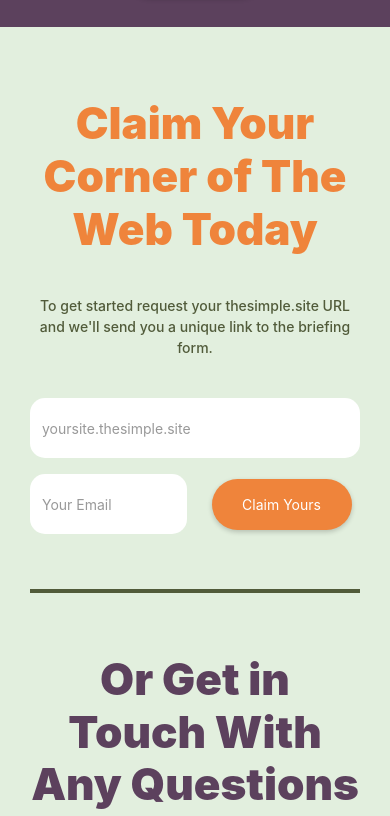
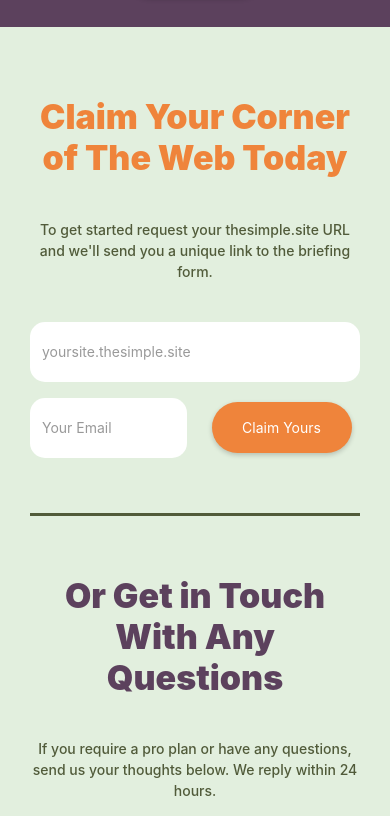
Before and after one commit to alexbartleycatt/thesimplesite, a plain HTML site: page index.html in a window 390 px wide. Shown: the part 5508-6324 px from the top of the page. Drawn offline with nearby package versions, Linux system fonts and the light colour scheme; no server answers; a script that the page names is missing.

Commit message:
Add files via upload

```diff
--- a/css/th3simplesite.webflow.css
+++ b/css/th3simplesite.webflow.css
@@ -379,12 +379,12 @@
 
 .sectionheading.centered.orange {
   color: var(--orange);
-  font-size: 44px;
+  font-size: 42px;
 }
 
 .sectionheading.centered.purple {
   color: var(--purple);
-  font-size: 44px;
+  font-size: 42px;
 }
 
 .sectionheading.bottommargin {
@@ -846,7 +846,7 @@
     font-size: 30px;
   }
 
-  .herotext {
+  .sectionheading.centered.orange, .sectionheading.centered.purple, .herotext {
     font-size: 40px;
   }
 
@@ -951,6 +951,10 @@
 
   .sectionheading {
     font-size: 26px;
+  }
+
+  .sectionheading.centered.orange, .sectionheading.centered.purple {
+    font-size: 34px;
   }
 
   .sectionheading.intro, .sectionheading.sites {
```
Also changed, not shown: form.html (+1 -1 lines), index.html (+1 -1 lines), sites.html (+1 -1 lines).
